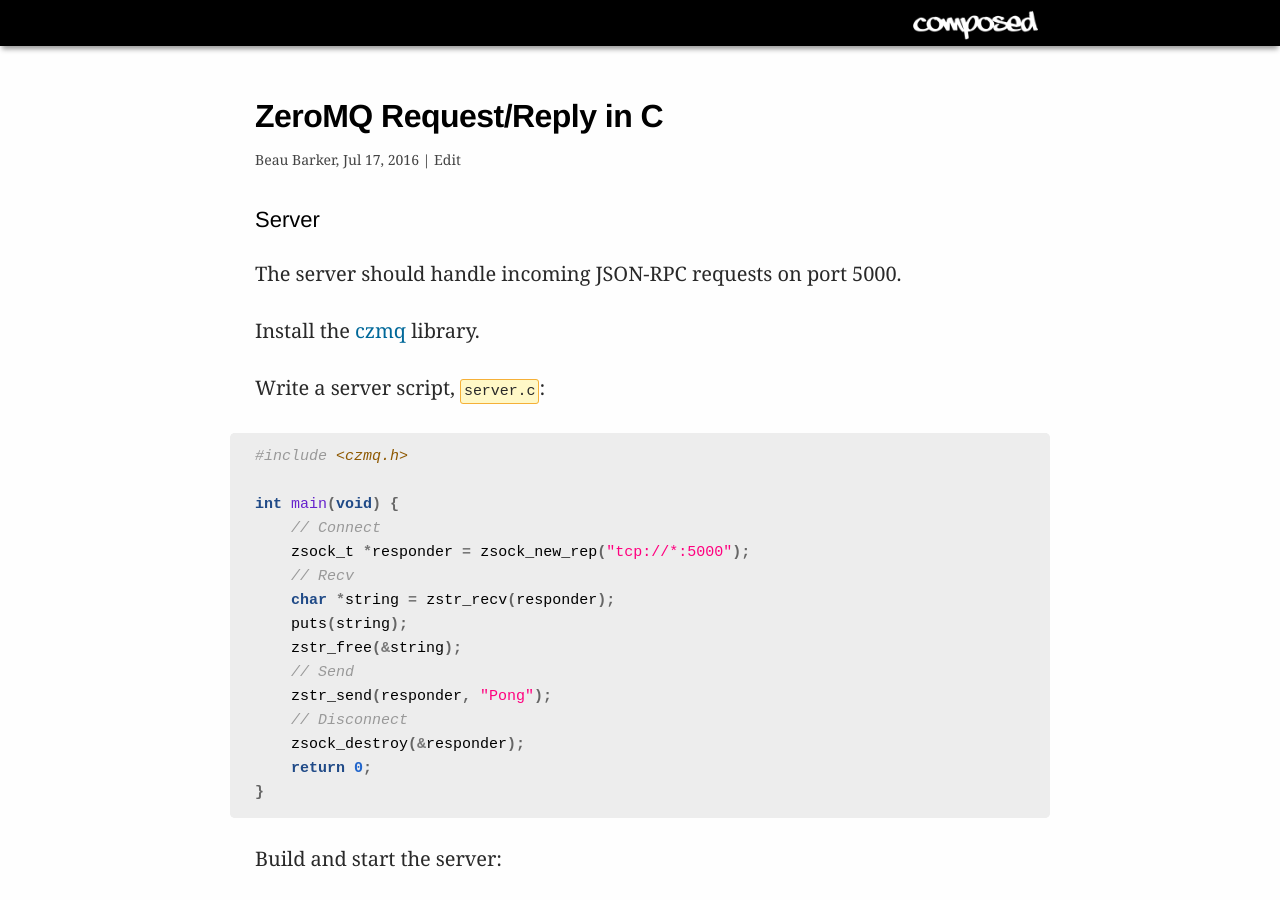
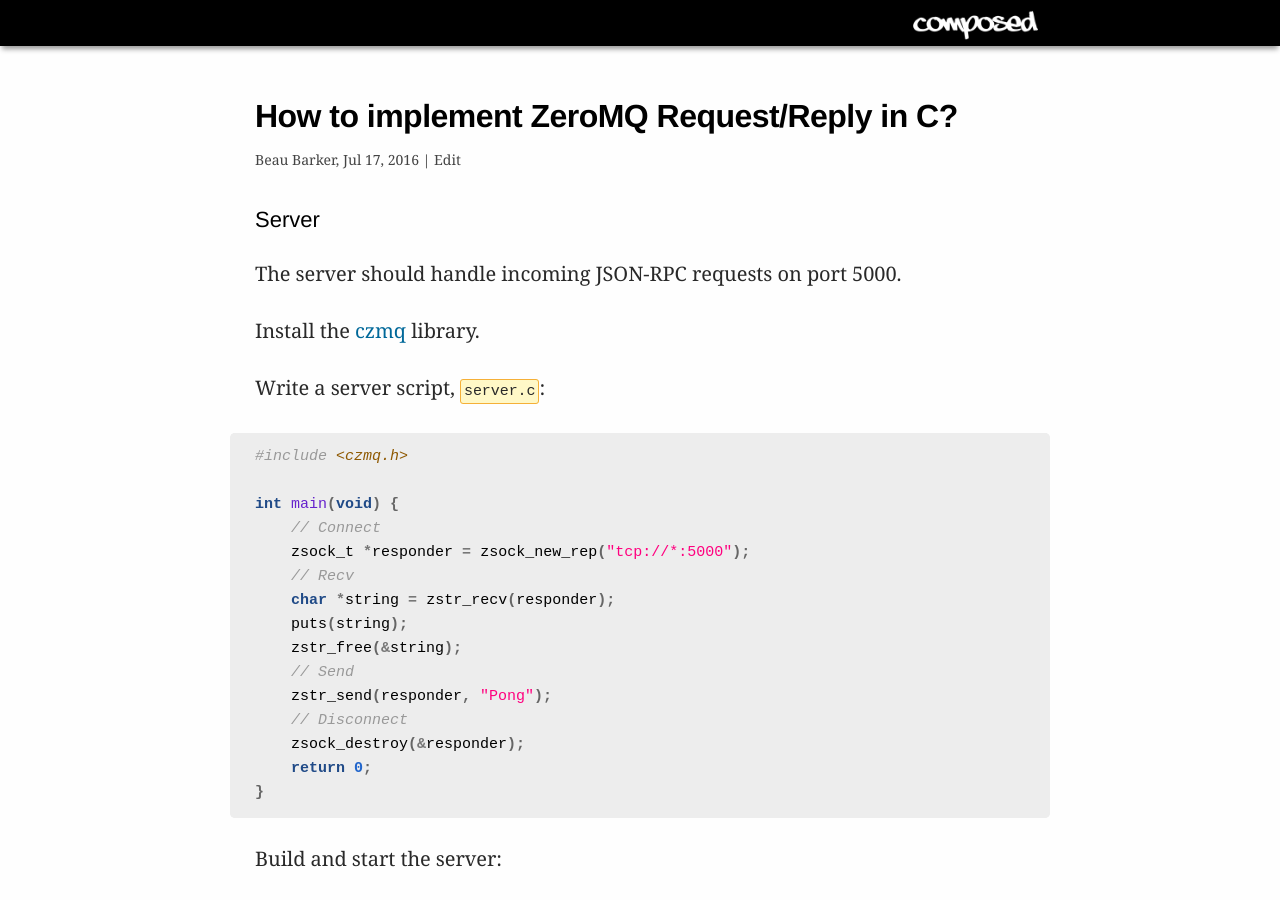
Before and after one commit to explodinglabs/explodinglabs.github.io, a Jekyll site: the page built from docs/_posts/2016-07-17-zeromq-request-reply-in-c.markdown, in a window 1280 px wide and 900 px high. Built offline with Jekyll 4.4.1, drawn with Linux system fonts in a browser that asks for light colours.

Commit message:
Update 2016-07-17-zeromq-request-reply-in-c.markdown

```diff
--- a/docs/_posts/2016-07-17-zeromq-request-reply-in-c.markdown
+++ b/docs/_posts/2016-07-17-zeromq-request-reply-in-c.markdown
@@ -1,6 +1,6 @@
 ---
 layout: post
-title: ZeroMQ Request/Reply in C
+title: How to implement ZeroMQ Request/Reply in C?
 permalink: /c/zeromq/request-reply
 ---
 ## Server
```
